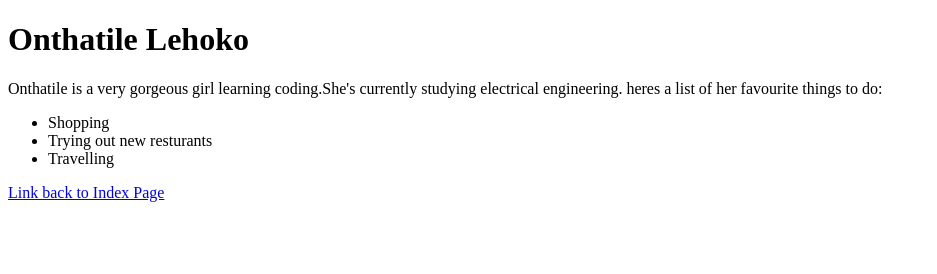
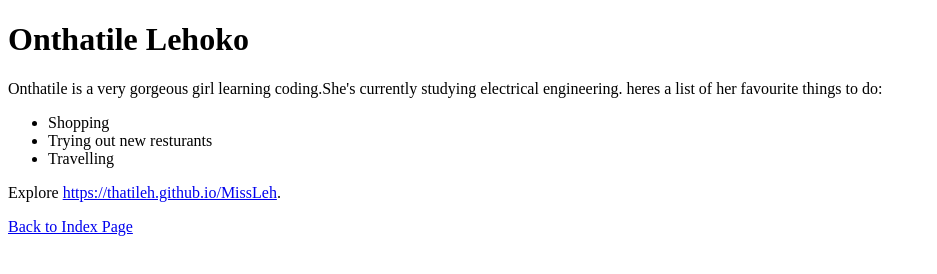
Before and after one commit to ThatiLeh/MissLeh, a plain HTML site: page second.html in a window 1280 px wide. Shown: the whole page, without its empty margins (0-937 px from the left). Drawn offline with Linux system fonts and the light colour scheme.

Commit message:
Update second.html

```diff
--- a/second.html
+++ b/second.html
@@ -3,7 +3,7 @@
 <head>
     <meta charset="UTF-8">
     <meta name="viewport" content="width=device-width, initial-scale=1.0">
-    <title>MissL</title>
+    <title>https://thatileh.github.io/MissLeh</title>
 </head>
 <body>
 
@@ -17,6 +17,9 @@
         <li>Travelling</li>
     </ul>
 
-<a href="index.html">Link back to Index Page</a>
+    <p>Explore <a href="https://thatileh.github.io/MissLeh/" target="_blank">https://thatileh.github.io/MissLeh</a>.</p>
+
+    <p><a href="index.html">Back to Index Page</a></p>
+
 </body>
 </html>
```
